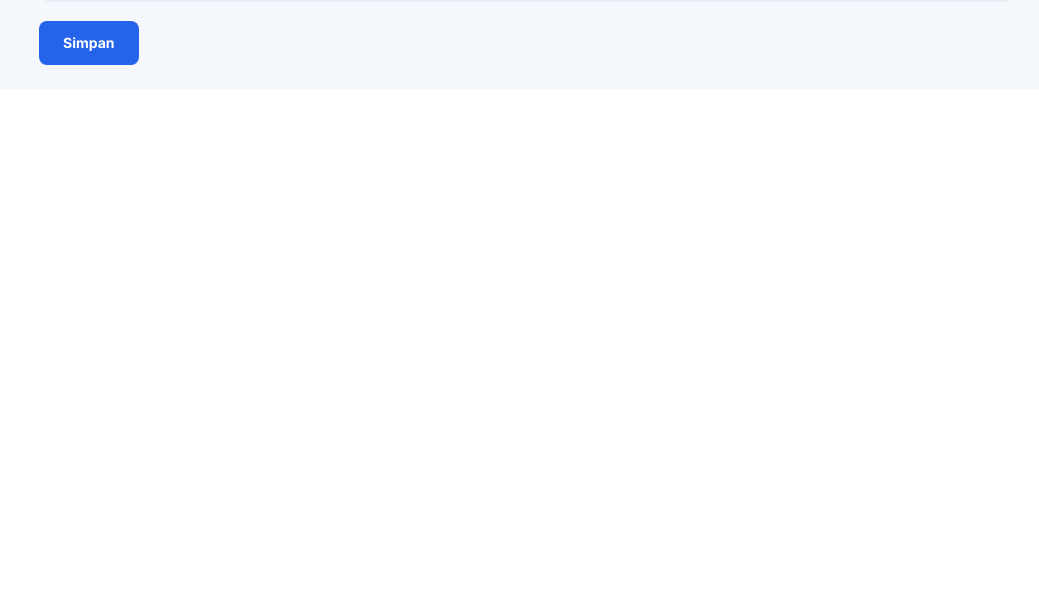
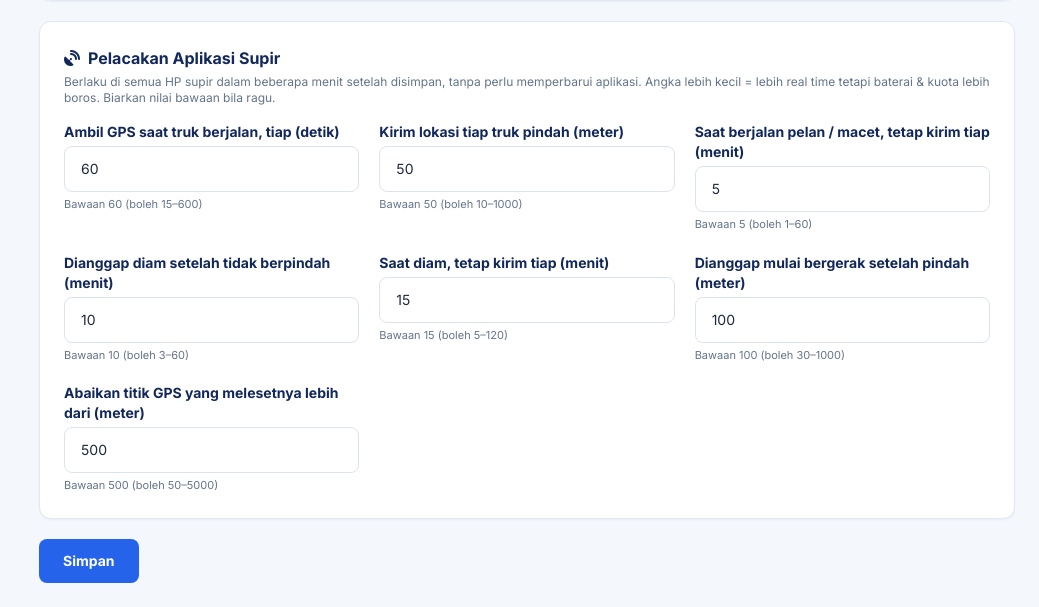
Before and after one commit to dtaolin01/ptpwb, a Laravel app: page /pabrik in a window 1280 px wide. Shown: the part 1068-1675 px from the top of the page, without its empty margins (241-1280 px from the left). Before the commit the page ends 1133 px from the top, so only its background shows below. Run offline with Laravel 12, Linux system fonts and the light colour scheme; a user stored in the database is signed in; tables that the repository leaves empty hold one stand-in row (values such as "Sample post"); some libraries are stand-ins or nearby versions.

Commit message:
Pengaturan pelacakan aplikasi supir dari website
Jarak & interval kirim lokasi diatur di halaman Lokasi Pabrik dan dikirim ke
aplikasi di setiap jawaban API, jadi bisa diubah tanpa update aplikasi.

Co-Authored-By: Claude Opus 5.5 <noreply@anthropic.com>
Claude-Session: https://claude.ai/code/session_01DPhHUefpfYoWz3VvGr4xDm

```diff
--- a/app/Http/Controllers/Api/SupirApiController.php
+++ b/app/Http/Controllers/Api/SupirApiController.php
@@ -9,6 +9,7 @@ use App\Models\SupirToken;
 use App\Models\Truck;
 use App\Support\DeteksiPabrik;
 use App\Support\PetaPengiriman;
+use App\Support\Pelacakan;
 use App\Support\ProgresPengiriman;
 use Illuminate\Http\Request;
 use Illuminate\Support\Carbon;
@@ -62,6 +63,7 @@ class SupirApiController extends Controller
             'token' => $plain,
             'supir' => ['id' => $truck->supir->id, 'nama' => $truck->supir->nama],
             'truck' => ['id' => $truck->id, 'plat' => $truck->plat, 'jenis' => $truck->jenis],
+            'pelacakan' => Pelacakan::untukAplikasi(),
         ]);
     }
 
@@ -74,6 +76,7 @@ class SupirApiController extends Controller
             'supir'   => ['nama' => $request->attributes->get('supir')->nama],
             'truck'   => ['plat' => $truck->plat, 'jenis' => $truck->jenis],
             'pesanan' => $p ? $this->formatPesanan($p) : null,
+            'pelacakan' => Pelacakan::untukAplikasi(),
         ]);
     }
 
@@ -134,6 +137,8 @@ class SupirApiController extends Controller
             // Aplikasi mengirim lokasi berikutnya setelah sekian menit
             // (15 menit saat dekat pabrik/tujuan, selain itu 30 menit)
             'interval_menit' => $interval,
+            // Pengaturan pelacakan terbaru (diatur admin di website, tanpa perlu update aplikasi)
+            'pelacakan'      => Pelacakan::untukAplikasi(),
         ]);
     }
 
--- a/app/Http/Controllers/PabrikController.php
+++ b/app/Http/Controllers/PabrikController.php
@@ -5,6 +5,7 @@ namespace App\Http\Controllers;
 use App\Models\Pengaturan;
 use App\Support\Geocoder;
 use App\Support\Pabrik;
+use App\Support\Pelacakan;
 use Illuminate\Http\Request;
 
 /**
@@ -15,7 +16,7 @@ class PabrikController extends Controller
 {
     public function edit()
     {
-        return view('pabrik', ['pabrik' => Pabrik::data()]);
+        return view('pabrik', ['pabrik' => Pabrik::data(), 'lacak' => Pelacakan::untukAplikasi()]);
     }
 
     public function update(Request $request)
@@ -28,7 +29,9 @@ class PabrikController extends Controller
             'radius_pabrik' => ['required', 'integer', 'between:50,5000'],
             'radius_tujuan' => ['required', 'integer', 'between:50,5000'],
             'jarak_dekat'   => ['required', 'numeric', 'between:1,50'],
-        ], [], [
+        ] + collect(Pelacakan::NILAI)->mapWithKeys(fn ($v, $k) => [
+            "lacak.$k" => ['required', 'integer', "between:{$v[1]},{$v[2]}"],
+        ])->all(), [], collect(Pelacakan::NILAI)->mapWithKeys(fn ($v, $k) => ["lacak.$k" => strtolower($v[3])])->all() + [
             'nama'          => 'nama pabrik',
             'radius_pabrik' => 'radius area pabrik',
             'radius_tujuan' => 'radius area tujuan',
@@ -53,6 +56,9 @@ class PabrikController extends Controller
         foreach ($kunci as $field => $k) {
             Pengaturan::simpan($k, $data[$field] ?? null);
         }
+        foreach (array_keys(Pelacakan::NILAI) as $k) {
+            Pengaturan::simpan('lacak_'.$k, (int) $data['lacak'][$k]);
+        }
 
         return redirect()->route('pabrik')->with('success', 'Lokasi pabrik berhasil disimpan.');
     }
--- /dev/null
+++ b/app/Support/Pelacakan.php
@@ -0,0 +1,36 @@
+<?php
+
+namespace App\Support;
+
+use App\Models\Pengaturan;
+
+/**
+ * Pengaturan pelacakan aplikasi PWB Supir, diatur admin di halaman "Lokasi Pabrik".
+ * Dikirim ke aplikasi di setiap jawaban API supir, jadi angka ini bisa diubah
+ * tanpa memperbarui aplikasi di HP supir.
+ */
+class Pelacakan
+{
+    /** kunci => [bawaan, min, maks, label] */
+    public const NILAI = [
+        'interval_jalan_detik' => [60, 15, 600, 'Ambil GPS saat truk berjalan, tiap (detik)'],
+        'jarak_kirim_m'        => [50, 10, 1000, 'Kirim lokasi tiap truk pindah (meter)'],
+        'menit_detak_jalan'    => [5, 1, 60, 'Saat berjalan pelan / macet, tetap kirim tiap (menit)'],
+        'menit_sampai_diam'    => [10, 3, 60, 'Dianggap diam setelah tidak berpindah (menit)'],
+        'menit_detak_diam'     => [15, 5, 120, 'Saat diam, tetap kirim tiap (menit)'],
+        'jarak_bergerak_m'     => [100, 30, 1000, 'Dianggap mulai bergerak setelah pindah (meter)'],
+        'akurasi_maks_m'       => [500, 50, 5000, 'Abaikan titik GPS yang melesetnya lebih dari (meter)'],
+    ];
+
+    /** @return array<string,int> */
+    public static function untukAplikasi(): array
+    {
+        $hasil = [];
+        foreach (self::NILAI as $kunci => [$bawaan, $min, $maks]) {
+            $v = (int) Pengaturan::ambil('lacak_'.$kunci, $bawaan);
+            $hasil[$kunci] = max($min, min($maks, $v));
+        }
+
+        return $hasil;
+    }
+}
--- a/resources/views/pabrik.blade.php
+++ b/resources/views/pabrik.blade.php
@@ -42,7 +42,7 @@
             <p id="titik-info" class="mt-2 text-xs text-slate-500"></p>
         </div>
 
-        <div class="rounded-xl border border-pwb-line bg-white p-6">
+        <div class="mb-5 rounded-xl border border-pwb-line bg-white p-6">
             <h2 class="mb-1 font-bold text-pwb-navy"><i class="fa-solid fa-sliders mr-2"></i>Deteksi Otomatis</h2>
             <p class="mb-4 text-xs text-slate-500">
                 Status berubah sendiri dari lokasi HP supir: <b>Menuju Pabrik</b> → masuk area pabrik = <b>Sedang Muat di Pabrik</b>
@@ -66,6 +66,26 @@
                     {!! $err('jarak_dekat') !!}
                     <p class="mt-1 text-[11px] text-slate-500">Truk dalam jarak ini tampil sebagai "Mendekati" di aplikasi Checker.</p>
                 </div>
+            </div>
+        </div>
+
+        {{-- Pengaturan pelacakan aplikasi PWB Supir (dikirim ke HP supir, tanpa perlu update aplikasi) --}}
+        <div class="mb-5 rounded-xl border border-pwb-line bg-white p-6">
+            <h2 class="mb-1 font-bold text-pwb-navy"><i class="fa-solid fa-satellite-dish mr-2"></i>Pelacakan Aplikasi Supir</h2>
+            <p class="mb-4 text-xs text-slate-500">
+                Berlaku di semua HP supir dalam beberapa menit setelah disimpan, tanpa perlu memperbarui aplikasi.
+                Angka lebih kecil = lebih real time tetapi baterai & kuota lebih boros. Biarkan nilai bawaan bila ragu.
+            </p>
+            <div class="grid grid-cols-1 gap-5 md:grid-cols-2 xl:grid-cols-3">
+                @foreach (\App\Support\Pelacakan::NILAI as $k => [$bawaan, $min, $maks, $judul])
+                    <div>
+                        <label for="lacak_{{ $k }}" class="{{ $label }}">{{ $judul }}</label>
+                        <input id="lacak_{{ $k }}" type="number" min="{{ $min }}" max="{{ $maks }}" name="lacak[{{ $k }}]"
+                               value="{{ old('lacak.'.$k, $lacak[$k]) }}" class="{{ $input }}">
+                        {!! $err('lacak.'.$k) !!}
+                        <p class="mt-1 text-[11px] text-slate-500">Bawaan {{ $bawaan }} (boleh {{ $min }}–{{ $maks }})</p>
+                    </div>
+                @endforeach
             </div>
         </div>
 
```
